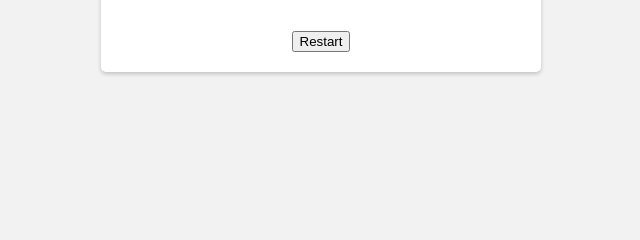
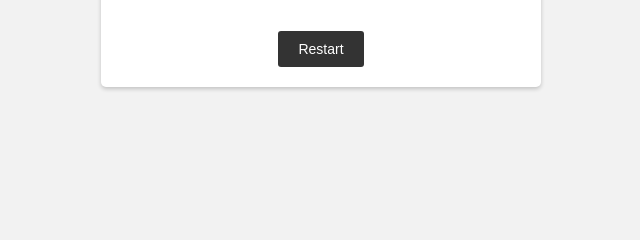
Before and after one commit to AnozieChibuike/Quiz-App, a Flask app: template templates/result.html in a window 1280 px wide. Shown: the part 289-529 px from the top of the page, without its empty margins (319-959 px from the left). Run offline with Flask 3, Linux system fonts and the light colour scheme; the template is opened without the code that fills it, so the values that code supplies are empty.

Commit message:
Update result.html

```diff
--- a/templates/result.html
+++ b/templates/result.html
@@ -1,4 +1,3 @@
-<!DOCTYPE html>
 <!DOCTYPE html>
 <html>
 <head>
@@ -64,6 +63,18 @@
 
     .restart-button {
       margin-top: 30px;
+      padding: 10px 20px;
+      border: none;
+      background-color: #333;
+      color: #fff;
+      border-radius: 3px;
+      cursor: pointer;
+      font-size: 14px;
+      transition: background-color 0.3s ease;
+    }
+
+    .restart-button:hover {
+      background-color: #555;
     }
   </style>
 </head>
@@ -81,8 +92,8 @@
       <div class="score-value">{{ correct_answers }}</div>
       <div class="score-label">Incorrect Answers:</div>
       <div class="score-value">{{ incorrect_answers }}</div>
-    </div> -->
-    <button class="restart-button" onclick="location.href='quiz.html';">Restart</button>
+    </div>-->
+    <button class="restart-button" onclick="href='/quiz';">Restart</button>
   </div>
 </body>
 </html>
```
